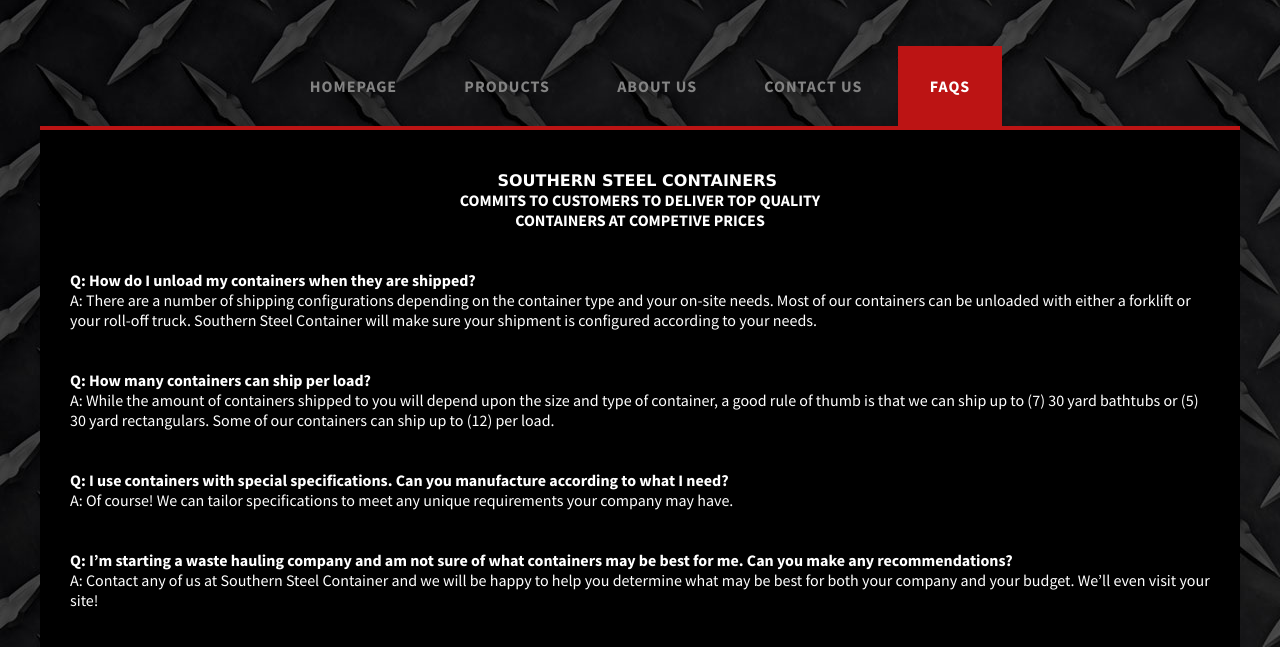
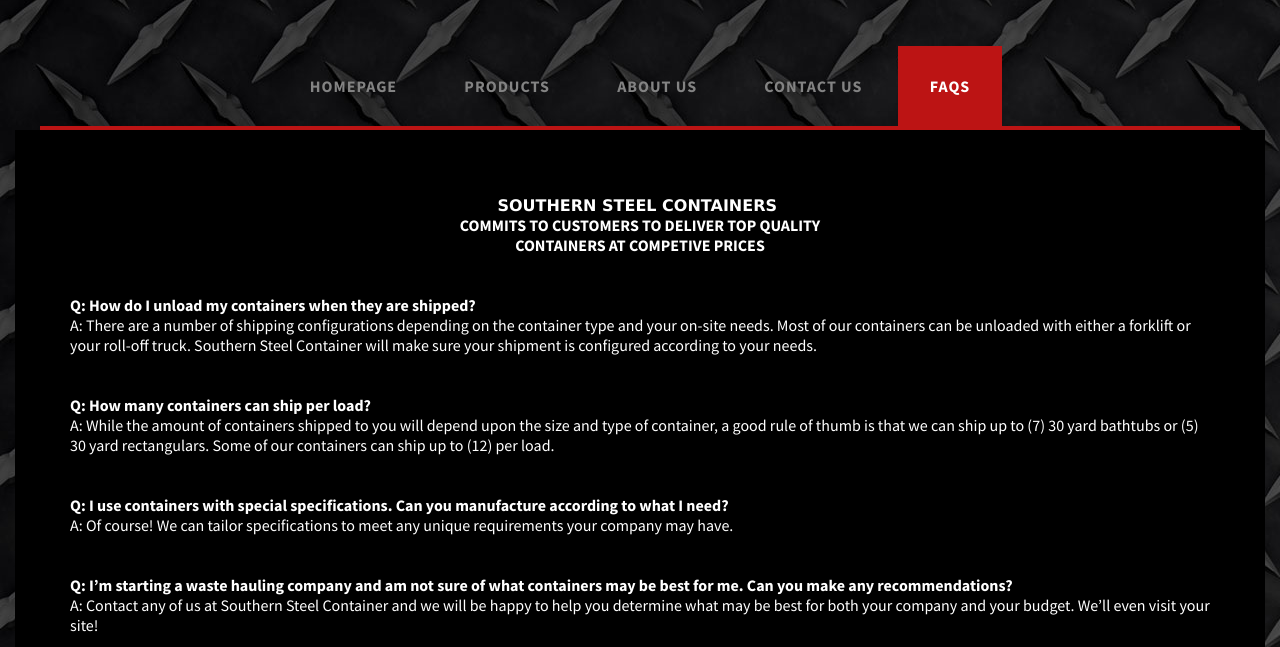
Before and after one commit to tannr/SSC, a plain HTML site: page faq.html in a window 1280 px wide. Shown: the part 105-752 px from the top of the page. Drawn offline with Linux system fonts and the light colour scheme; a script that the page names is missing.

Commit message:
troubleshooting Chat button by changing CSS, CSS validator is a useful tool

```diff
--- a/default.css
+++ b/default.css
@@ -236,11 +236,16 @@
 		color: #FFFFFF;
 	}
 
+
+/**
 	ul.contact li a.icon-Twitter(Coming Soon):before { background: #2DAAE4; }
 	ul.contact li a.icon-facebook:before { background: #39599F; }
 	ul.contact li a.icon-dribbble:before { background: #C4376B;	}
 	ul.contact li a.icon-tumblr:before { background: #31516A; }
 	ul.contact li a.icon-rss:before { background: #F2600B; }
+**/
+
+
 
 /*********************************************************************************/
 /* Button Style                                                                  */
@@ -527,7 +532,7 @@
 		display:block;
 		overflow: hidden;
 		margin-bottom: 2em;
-		padding: #525252 25px;
+		padding: 25px;
 		background: #000000;
 		border-bottom: 4px solid #BC1414;
 		color: #FFFFFF;
```
